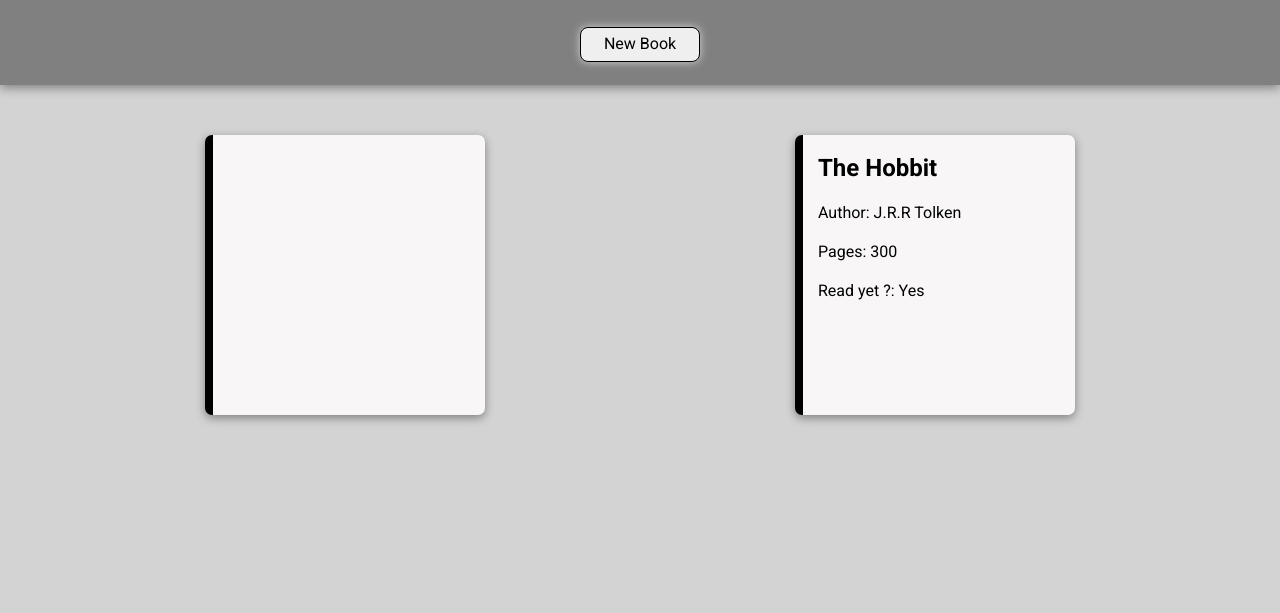
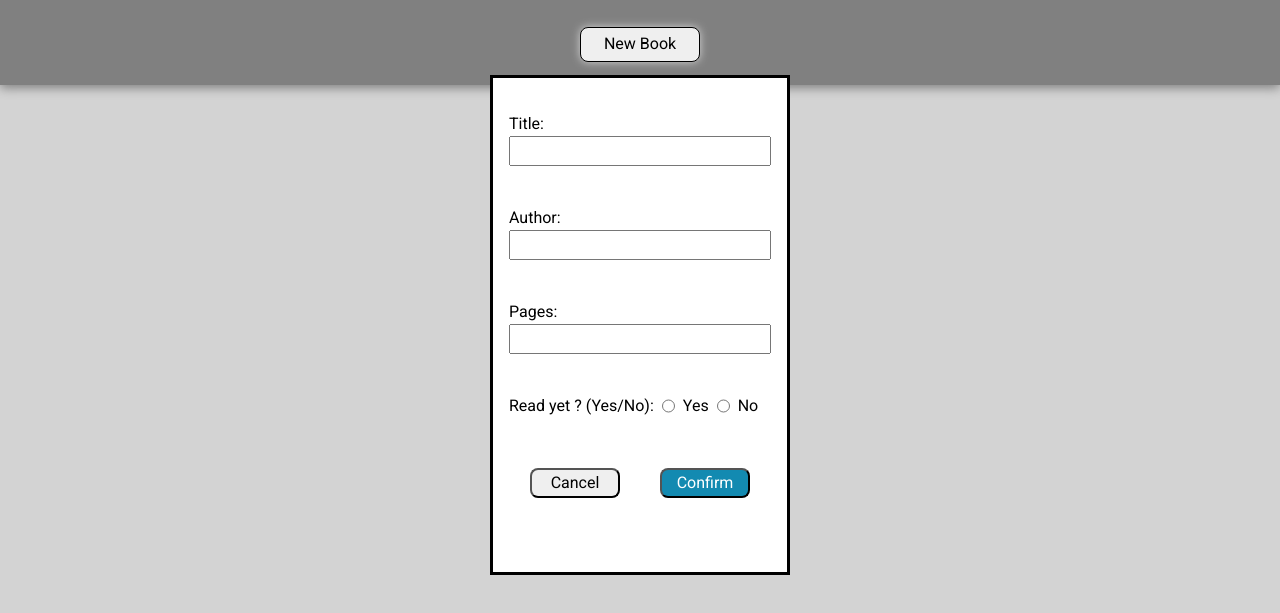
Before and after one commit to idontfeelsogood1/Library, a plain HTML site: page index.html in a window 1280 px wide. Shown: the part 75-688 px from the top of the page. Drawn offline with Linux system fonts and the light colour scheme.

Commit message:
Finish dialog box styling

```diff
--- a/index.html
+++ b/index.html
@@ -9,11 +9,33 @@
 <body>
     <header>
         <h1>LIBRARY</h1>
-        <button type="button">New Book</button>
+        <button type="button" id="new-book">New Book</button>
     </header>
 
+    <dialog open>
+        <form>
+            <label for="title">Title:</label>
+            <input type="text" id="title">
+            <label for="author">Author:</label>
+            <input type="text" id="author">
+            <label for="pages">Pages:</label>
+            <input type="number" id="pages">
+            <p class="radio">
+                <label>Read yet ? (Yes/No):</label>
+                <input type="radio" id="read" name="choice" value="Yes">
+                <label>Yes</label>
+                <input type="radio" id="read" name="choice" value="No">
+                <label>No</label>
+            </p>
+            <p>
+                <button value="cancel" formmethod="dialog">Cancel</button>
+                <button id="confirmBtn" value="default">Confirm</button>
+            </p>
+        </form>
+    </dialog>
+
     <main id="library">
-        <div class="book"></div>
+
     </main>
 </body>
 <script src="script.js"></script>
--- a/styles.css
+++ b/styles.css
@@ -112,3 +112,43 @@ main {
   border-radius: 7px;
   box-shadow: 0px 3px 10px gray;
 }
+
+dialog {
+  justify-self: center;
+  align-self: center;
+  width: 300px;
+  height: 500px;
+  place-content: center;
+}
+
+form {
+  display: flex;
+  flex-direction: column;
+}
+
+form > label + input, form > p {
+  margin-bottom: 40px;
+}
+
+.radio {
+  display: flex;
+  gap: 8px;
+}
+
+form > p + p {
+  display: flex;
+  justify-content: center;
+  gap: 40px;
+}
+
+form button {
+  width: 90px;
+  height: 30px;
+  border-radius: 8px;
+  margin-top: 10px;
+}
+
+form button + button {
+  background: rgb(19, 138, 177);
+  color: white;
+}
```
Lines whose indentation alone changed are shown as unchanged.
